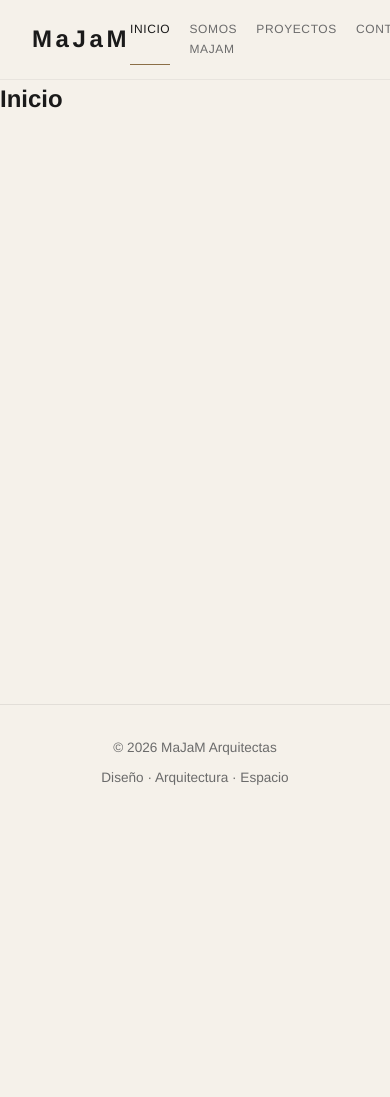
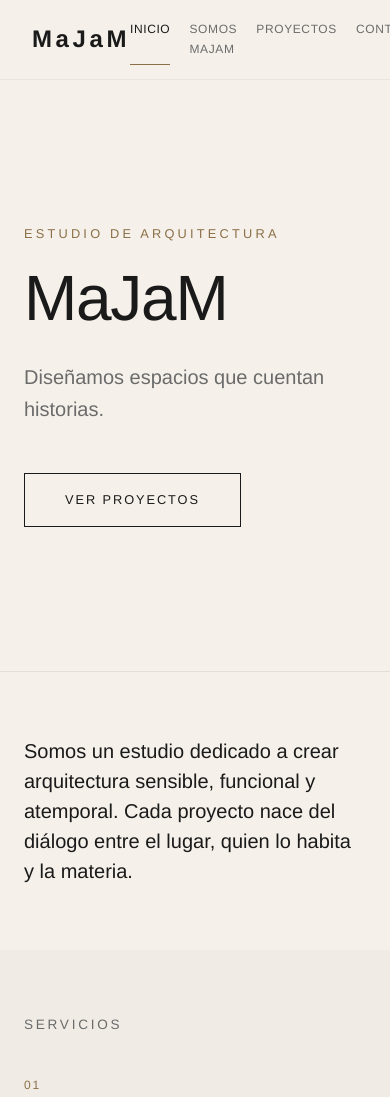
Before and after one commit to UsielSolano/Majam, a React (Vite) app: page / in a window 390 px wide. Shown: the top 1097 px of the page. Before the commit the page ends 844 px from the top, so only its background shows below. Built offline with nearby package versions, Linux system fonts and the light colour scheme.

Commit message:
make the firts page

```diff
--- /dev/null
+++ b/src/pages/Home/Home.css
@@ -0,0 +1,250 @@
+
+.home {
+  width: 100%;
+}
+
+.section-title {
+  font-size: 0.85rem;
+  text-transform: uppercase;
+  letter-spacing: 0.2em;
+  color: var(--color-muted);
+  margin-bottom: 2.5rem;
+  font-weight: 500;
+}
+
+/* ---------- HERO ---------- */
+.hero {
+  min-height: 85vh;
+  display: flex;
+  align-items: center;
+  padding: 4rem 2rem;
+}
+
+.hero__container {
+  max-width: 1200px;
+  margin: 0 auto;
+  width: 100%;
+}
+
+.hero__eyebrow {
+  font-size: 0.8rem;
+  text-transform: uppercase;
+  letter-spacing: 0.25em;
+  color: var(--color-accent);
+  margin-bottom: 1.5rem;
+}
+
+.hero__title {
+  font-size: clamp(4rem, 12vw, 10rem);
+  font-weight: 300;
+  letter-spacing: -0.02em;
+  line-height: 0.95;
+  margin-bottom: 2rem;
+}
+
+.hero__subtitle {
+  font-size: 1.25rem;
+  color: var(--color-muted);
+  max-width: 500px;
+  margin-bottom: 3rem;
+  font-weight: 300;
+}
+
+.hero__cta {
+  display: inline-block;
+  padding: 1rem 2.5rem;
+  border: 1px solid var(--color-text);
+  font-size: 0.8rem;
+  text-transform: uppercase;
+  letter-spacing: 0.15em;
+  transition: all 0.3s ease;
+}
+
+.hero__cta:hover {
+  background-color: var(--color-text);
+  color: var(--color-bg);
+}
+
+/* ---------- INTRO ---------- */
+.intro {
+  padding: 6rem 2rem;
+  border-top: 1px solid rgba(0, 0, 0, 0.08);
+}
+
+.intro__container {
+  max-width: 900px;
+  margin: 0 auto;
+}
+
+.intro__text {
+  font-size: clamp(1.25rem, 2.5vw, 1.75rem);
+  line-height: 1.5;
+  font-weight: 300;
+  color: var(--color-text);
+}
+
+/* ---------- SERVICIOS ---------- */
+.services {
+  padding: 6rem 2rem;
+  background-color: rgba(0, 0, 0, 0.02);
+}
+
+.services__container {
+  max-width: 1200px;
+  margin: 0 auto;
+}
+
+.services__grid {
+  display: grid;
+  grid-template-columns: repeat(auto-fit, minmax(240px, 1fr));
+  gap: 3rem;
+}
+
+.service {
+  display: flex;
+  flex-direction: column;
+  gap: 1rem;
+}
+
+.service__number {
+  font-size: 0.75rem;
+  color: var(--color-accent);
+  letter-spacing: 0.15em;
+}
+
+.service__title {
+  font-size: 1.15rem;
+  font-weight: 500;
+  letter-spacing: -0.01em;
+}
+
+.service__desc {
+  font-size: 0.95rem;
+  color: var(--color-muted);
+  line-height: 1.6;
+}
+
+/* ---------- PROYECTOS PREVIEW ---------- */
+.projects-preview {
+  padding: 6rem 2rem;
+}
+
+.projects-preview__container {
+  max-width: 1200px;
+  margin: 0 auto;
+}
+
+.projects-preview__header {
+  display: flex;
+  justify-content: space-between;
+  align-items: baseline;
+  margin-bottom: 2.5rem;
+}
+
+.projects-preview__link {
+  font-size: 0.85rem;
+  color: var(--color-muted);
+  transition: color 0.3s ease;
+}
+
+.projects-preview__link:hover {
+  color: var(--color-text);
+}
+
+.projects-preview__grid {
+  display: grid;
+  grid-template-columns: repeat(auto-fit, minmax(280px, 1fr));
+  gap: 2rem;
+}
+
+.project-card {
+  cursor: pointer;
+}
+
+.project-card__image {
+  width: 100%;
+  aspect-ratio: 4 / 5;
+  background-color: #d9d1c4;
+  background-image: linear-gradient(135deg, #d9d1c4 0%, #b8a98e 100%);
+  margin-bottom: 1rem;
+  transition: opacity 0.3s ease;
+}
+
+.project-card:hover .project-card__image {
+  opacity: 0.85;
+}
+
+.project-card__name {
+  font-size: 1rem;
+  font-weight: 500;
+  margin-bottom: 0.25rem;
+}
+
+.project-card__meta {
+  font-size: 0.8rem;
+  color: var(--color-muted);
+  letter-spacing: 0.05em;
+}
+
+/* ---------- CTA FINAL ---------- */
+.cta {
+  padding: 8rem 2rem;
+  background-color: var(--color-text);
+  color: var(--color-bg);
+  text-align: center;
+}
+
+.cta__container {
+  max-width: 700px;
+  margin: 0 auto;
+}
+
+.cta__title {
+  font-size: clamp(2rem, 5vw, 3.5rem);
+  font-weight: 300;
+  letter-spacing: -0.02em;
+  margin-bottom: 1.5rem;
+  line-height: 1.1;
+}
+
+.cta__text {
+  font-size: 1.1rem;
+  color: rgba(245, 241, 234, 0.7);
+  margin-bottom: 3rem;
+}
+
+.cta__button {
+  display: inline-block;
+  padding: 1rem 2.5rem;
+  border: 1px solid var(--color-bg);
+  font-size: 0.8rem;
+  text-transform: uppercase;
+  letter-spacing: 0.15em;
+  transition: all 0.3s ease;
+}
+
+.cta__button:hover {
+  background-color: var(--color-bg);
+  color: var(--color-text);
+}
+
+/* ---------- RESPONSIVE ---------- */
+@media (max-width: 768px) {
+  .hero {
+    min-height: 70vh;
+    padding: 2rem 1.5rem;
+  }
+
+  .intro,
+  .services,
+  .projects-preview,
+  .cta {
+    padding: 4rem 1.5rem;
+  }
+
+  .projects-preview__header {
+    flex-direction: column;
+    gap: 0.5rem;
+    align-items: flex-start;
+  }
+}
--- a/src/pages/Home/Home.jsx
+++ b/src/pages/Home/Home.jsx
@@ -1,8 +1,122 @@
+import { Link } from 'react-router-dom'
+import './Home.css'
+
 function Home() {
   return (
-    <section className="page">
-      <h1>Inicio</h1>
-    </section>
+    <div className="home">
+
+      {/* HERO */}
+      <section className="hero">
+        <div className="hero__container">
+          <p className="hero__eyebrow">Estudio de arquitectura</p>
+          <h1 className="hero__title">
+            MaJaM
+          </h1>
+          <p className="hero__subtitle">
+            Diseñamos espacios que cuentan historias.
+          </p>
+          <Link to="/projects" className="hero__cta">
+            Ver proyectos
+          </Link>
+        </div>
+      </section>
+
+      {/* INTRO */}
+      <section className="intro">
+        <div className="intro__container">
+          <p className="intro__text">
+            Somos un estudio dedicado a crear arquitectura sensible,
+            funcional y atemporal. Cada proyecto nace del diálogo entre
+            el lugar, quien lo habita y la materia.
+          </p>
+        </div>
+      </section>
+
+      {/* SERVICIOS */}
+      <section className="services">
+        <div className="services__container">
+          <h2 className="section-title">Servicios</h2>
+          <div className="services__grid">
+            <article className="service">
+              <span className="service__number">01</span>
+              <h3 className="service__title">Diseño Arquitectónico</h3>
+              <p className="service__desc">
+                Proyectos residenciales, comerciales y de interiorismo,
+                desde la conceptualización hasta la obra.
+              </p>
+            </article>
+            <article className="service">
+              <span className="service__number">02</span>
+              <h3 className="service__title">Interiorismo</h3>
+              <p className="service__desc">
+                Espacios pensados en detalle: materiales, luz, textura
+                y la experiencia de habitarlos.
+              </p>
+            </article>
+            <article className="service">
+              <span className="service__number">03</span>
+              <h3 className="service__title">Gestión Gubernamental</h3>
+              <p className="service__desc">
+                Trámites, licencias y vinculación con dependencias para
+                proyectos públicos, institucionales y de uso mixto.
+              </p>
+            </article>
+            <article className="service">
+              <span className="service__number">04</span>
+              <h3 className="service__title">Consultoría</h3>
+              <p className="service__desc">
+                Asesoría en proyectos existentes: remodelaciones,
+                ampliaciones y optimización de espacios.
+              </p>
+            </article>
+          </div>
+        </div>
+      </section>
+
+      {/* PROYECTOS PREVIEW */}
+      <section className="projects-preview">
+        <div className="projects-preview__container">
+          <div className="projects-preview__header">
+            <h2 className="section-title">Proyectos recientes</h2>
+            <Link to="/projects" className="projects-preview__link">
+              Ver todos →
+            </Link>
+          </div>
+          <div className="projects-preview__grid">
+            <div className="project-card">
+              <div className="project-card__image" />
+              <p className="project-card__name">Casa Xalapa</p>
+              <p className="project-card__meta">Residencial · 2024</p>
+            </div>
+            <div className="project-card">
+              <div className="project-card__image" />
+              <p className="project-card__name">Estudio Norte</p>
+              <p className="project-card__meta">Comercial · 2024</p>
+            </div>
+            <div className="project-card">
+              <div className="project-card__image" />
+              <p className="project-card__name">Loft Centro</p>
+              <p className="project-card__meta">Interiorismo · 2023</p>
+            </div>
+          </div>
+        </div>
+      </section>
+
+      {/* CTA FINAL */}
+      <section className="cta">
+        <div className="cta__container">
+          <h2 className="cta__title">¿Tienes un proyecto en mente?</h2>
+          <p className="cta__text">
+            Conversemos. Nos encanta escuchar nuevas ideas.
+          </p>
+          <Link to="/contact" className="cta__button">
+            Contáctanos
+          </Link>
+        </div>
+      </section>
+
+    </div>
   )
 }
+
 export default Home
```
